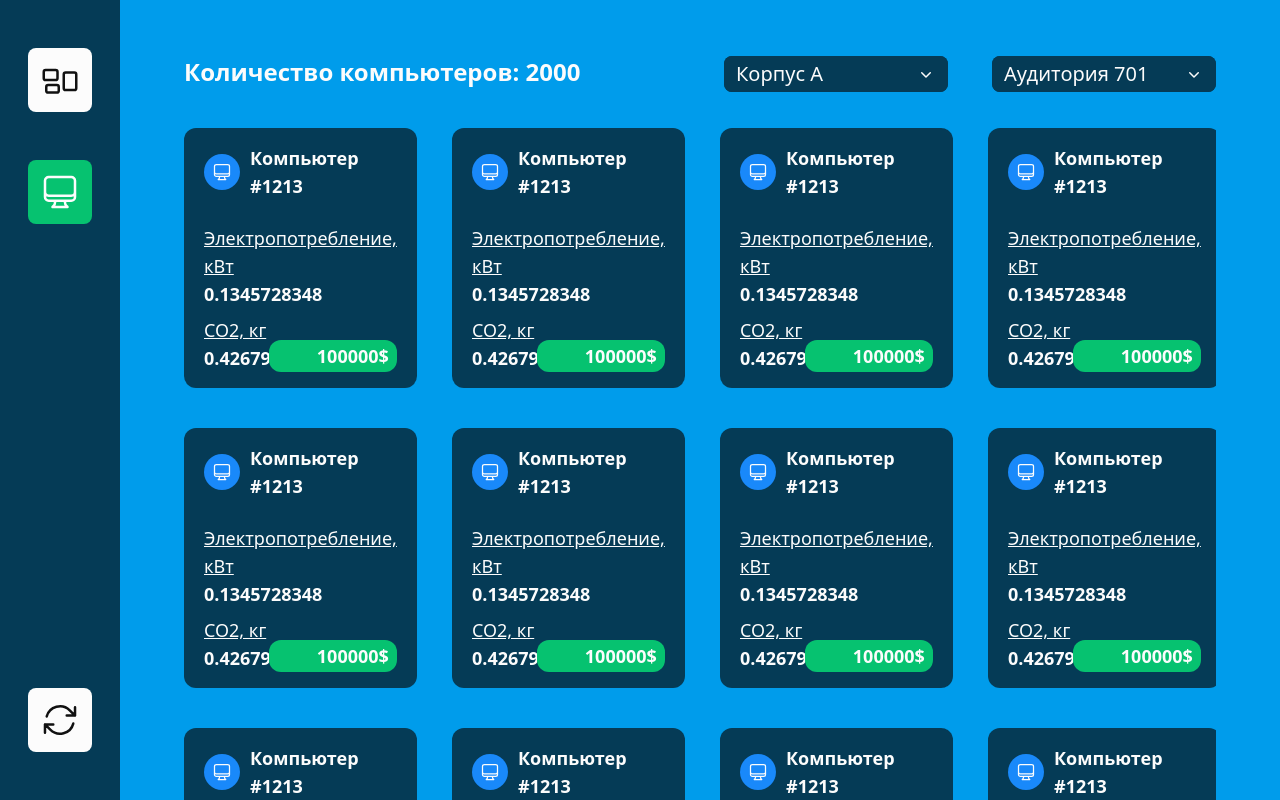
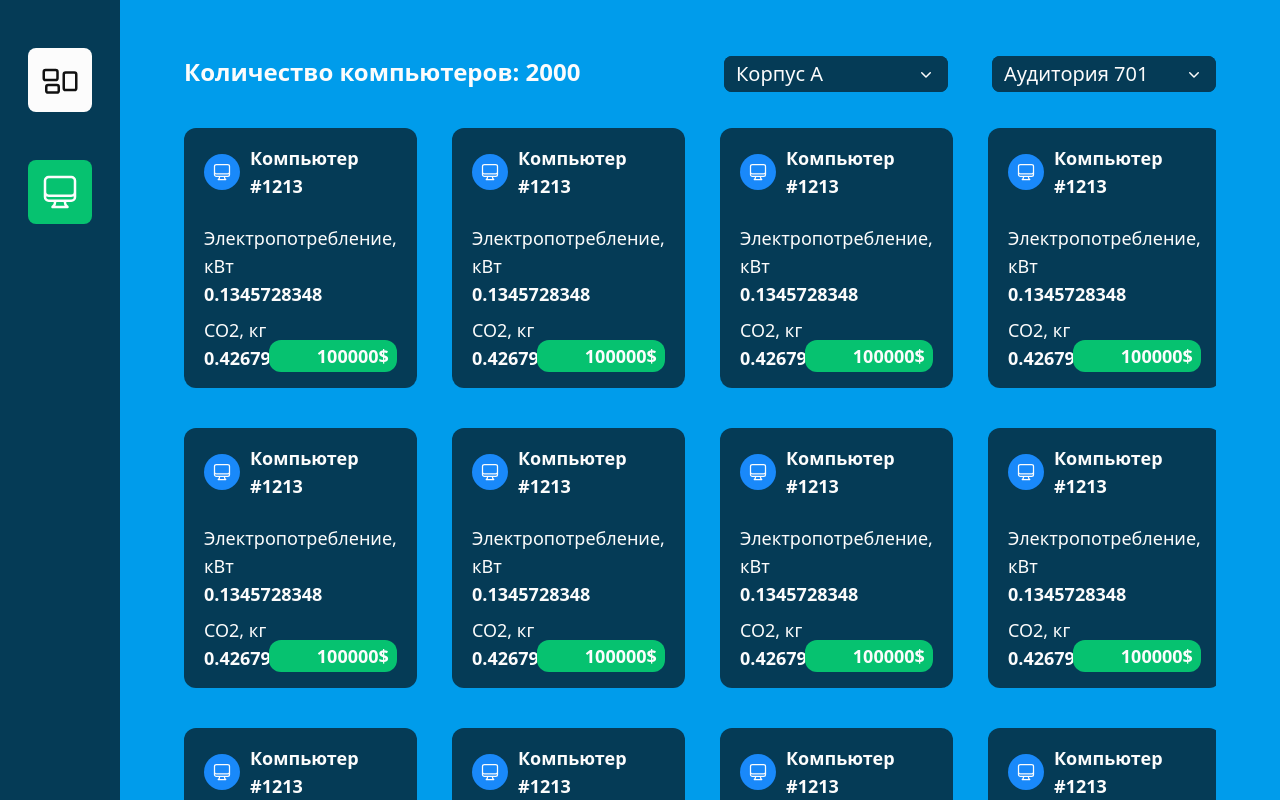
Before and after one commit to TPpotter/FrontEndTpsh, a Vue app: page /about in a window 1280 px wide. Built offline with nearby package versions, Linux system fonts and the light colour scheme; what vue3-apexcharts would draw is missing.

Commit message:
delete update and no more underline

```diff
--- a/src/App.vue
+++ b/src/App.vue
@@ -23,24 +23,17 @@
           </router-link>
         </div>
       </div>
-
-      <div class="mt-auto mb-12">
-        <div class="flex justify-center w-16 h-16 rounded-lg bg-light cursor-pointer" @click="updateCharts()">
-          <ArrowPathIcon class="w-10" />
-        </div>
-      </div>
     </aside>
     <router-view class="bg-primary" />
   </div>
 </template>
 <script>
-import { ComputerDesktopIcon, RectangleGroupIcon, ArrowPathIcon } from '@heroicons/vue/24/outline';
+import { ComputerDesktopIcon, RectangleGroupIcon } from '@heroicons/vue/24/outline';
 export default {
   name: 'App',
   components: {
     ComputerDesktopIcon,
     RectangleGroupIcon,
-    ArrowPathIcon,
   },
 };
 </script>
--- a/src/components/ComputerCard.vue
+++ b/src/components/ComputerCard.vue
@@ -10,11 +10,11 @@
       <div id="info" class="xl:grid grid-cols-[2fr_1fr]">
         <div id="stat">
           <div id="electricity" class="flex flex-col pb-2">
-            <span class="underline text-md xl:text-lg">Электропотребление, кВт</span>
+            <span class="text-md xl:text-lg">Электропотребление, кВт</span>
             <span class="font-semibold">0.1345728348</span>
           </div>
           <div id="co2" class="flex flex-col">
-            <span class="underline text-md xl:text-lg">CO2, кг</span>
+            <span class="text-md xl:text-lg">CO2, кг</span>
             <span class="font-semibold">0.4267912945</span>
           </div>
         </div>
```
